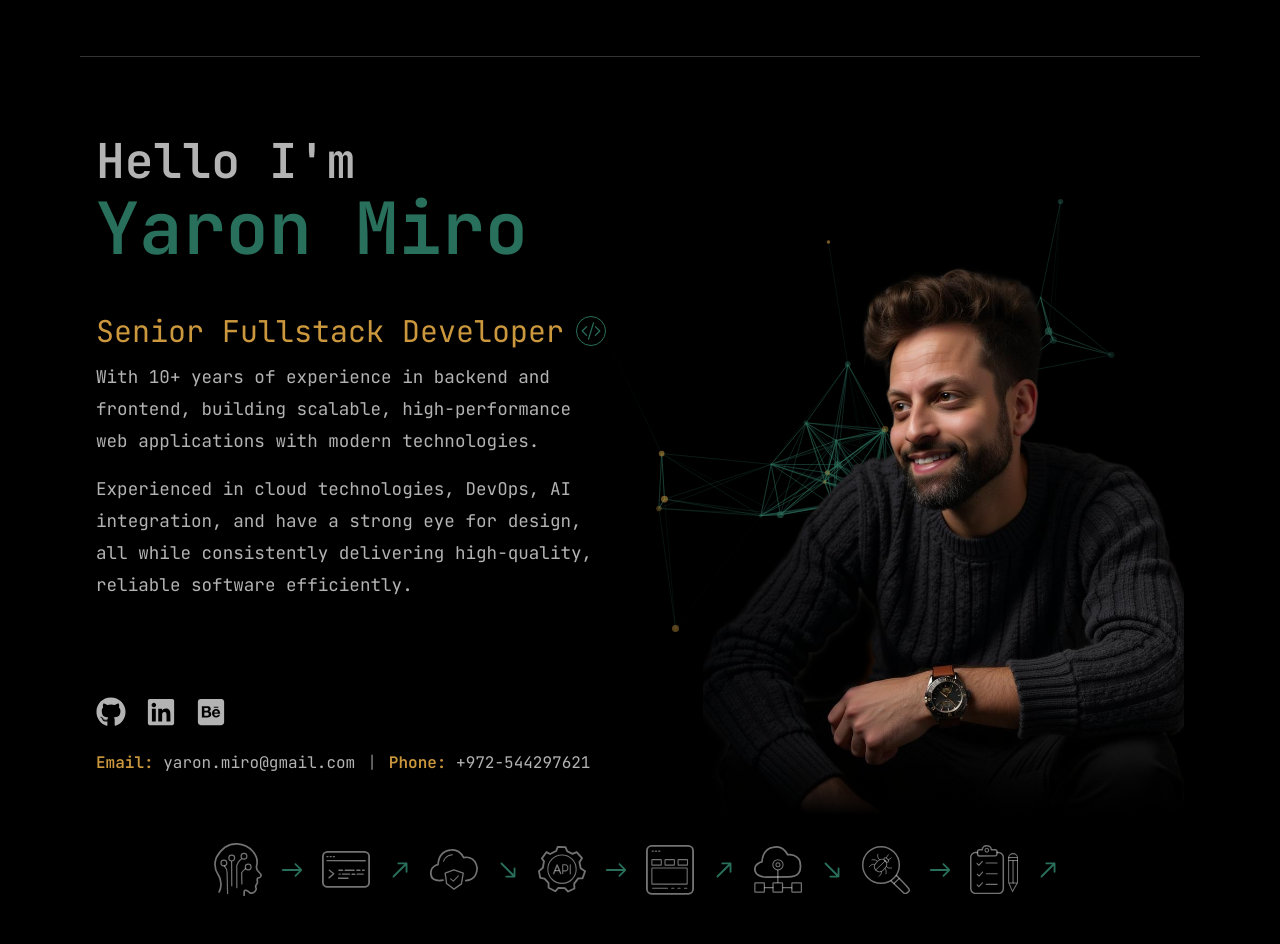
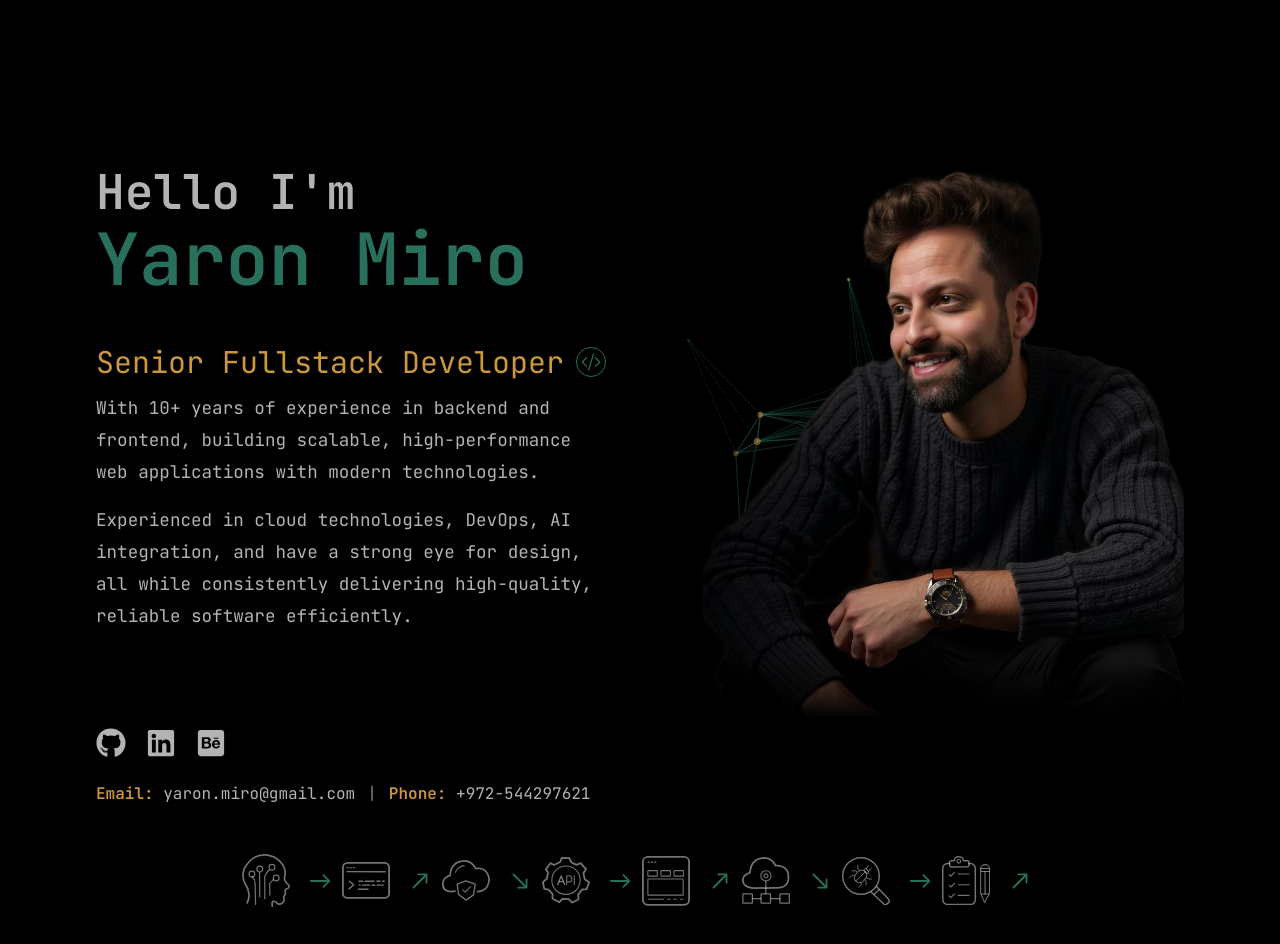
Before and after one commit to YaronMiro/ym-website, a Next.js app: page / in a window 1280 px wide. Shown: the part 100-1044 px from the top of the page. Built offline with nearby package versions, Linux system fonts and the light colour scheme.

Commit message:
fix hero layout and design 15

```diff
--- a/app/page.tsx
+++ b/app/page.tsx
@@ -13,7 +13,7 @@ import ResumeButtonDownload from "@/components/ResumeButtonDownload";
 const Home: React.FC = () => {
   return (
   <>
-    <div className="container pb-36">
+    <div className="container pb-36 pt-20">
         <main className="flex flex-col xl:flex-row items-center xl:items-start xl:justify-between px-4">
         {/* hero section */}
         <div className="flex flex-col justify-between">
@@ -63,7 +63,7 @@ const Home: React.FC = () => {
           <ParticlesContainer className="absolute bottom-10 w-full h-full z-[-9999] xl:right-0 xl:left-0" />
             <div className="relative">
               <Image
-                className="max-h-[550px] w-auto h-auto xl:h-[550px] px-8 xl:px-0 mt-32"
+                className="w-auto h-auto xl:h-[550px] px-8 xl:px-0"
                 src={heroImage}
                 alt="Image of Yaron Miro"
               />
@@ -72,12 +72,13 @@ const Home: React.FC = () => {
             </div>
         </div>
       </main>
-        <footer>
+        <footer className="pt-6">
           {/* Icons */}
-          {/* <div className="h-[1px] bg-white/20 w-full z-50"></div> */}
-          <div className="flex justify-center my-7 z-50">
+          {/* <div className="h-[1px] bg-white/10 w-full"></div> */}
+          <div className="flex justify-center py-6">
             <HeroIcons iconColor="stroke-white/45" arrowColor="text-accent" />
           </div>
+          {/* <div className="h-[1px] bg-white/10 w-full"></div> */}
         </footer>
       </div>
     </>
--- a/components/Header.tsx
+++ b/components/Header.tsx
@@ -16,7 +16,6 @@ const Header: React.FC = () => {
                     </div>
                     <div className="xl:hidden"><MobileNav /></div>
                 </div>
-                <div className="h-[1px] bg-white/20 w-full mt-12"></div>
             </div>
         </header>
     );
--- a/components/HeroIcons.tsx
+++ b/components/HeroIcons.tsx
@@ -26,7 +26,7 @@ export const icons: IconData[] = [
 
 const HeroIcons: React.FC<HeroIconsProps> = ({ iconColor, arrowColor }) => {
     return (
-        <div className={`${iconColor} grid grid-cols-4 md:grid-cols-8 gap-x-2 xl:gap-x-3 gap-y-5 xl:gap-y-0`}>
+        <div className={`${iconColor} grid grid-cols-4 md:grid-cols-8 gap-x-2 xl:gap-x-1 gap-y-5 xl:gap-y-0`}>
             {icons.map(({ name, arrowDirection}) => {
                 return (
                     <div key={name} className="flex items-center">
```
